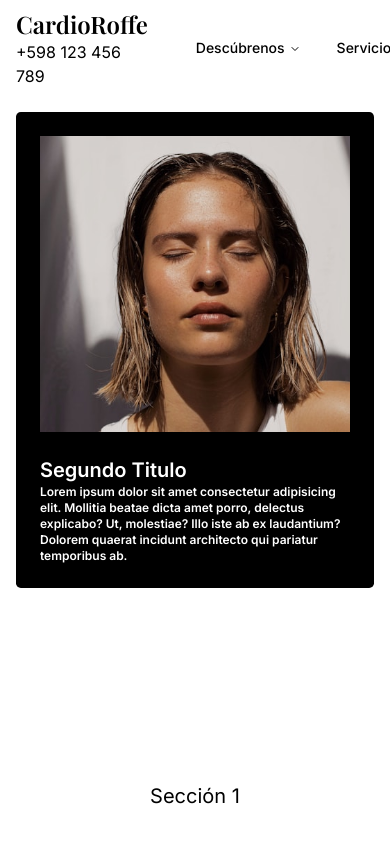
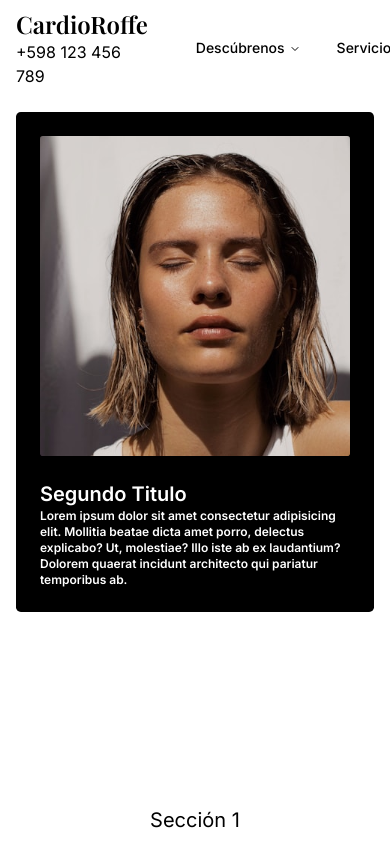
Before and after one commit to riberojuanca/cardioroffe, a Next.js app: page / in a window 390 px wide. Shown: the top 844 px of the page. Built offline with nearby package versions, Linux system fonts and the light colour scheme.

Commit message:
Carousel new corrections and change image

```diff
--- a/src/components/CarouselHeader.jsx
+++ b/src/components/CarouselHeader.jsx
@@ -64,7 +64,7 @@ const CarouselHeader = () => {
                 <Card className=" flex items-center justify-center sm:w-fit sm:h-80 sm:mt-0 bg-black  text-white shadow-none border-none">
                   <CardContent className="flex sm:flex-row flex-col justify-center gap-6 items-center text-center ">
                     <img
-                      className="sm:rounded-xl h-80 sm:h-60 pt-6 sm:pt-0 sm:mt-6 sm:w-2/5 object-cover"
+                      className="rounded-md sm:rounded-xl h-80 sm:h-60 mt-6 sm:pt-0 sm:mt-6 sm:w-2/5 object-cover"
                       src={image}
                       width={640}
                       height={640}
```
Also changed, not shown: public/prueba4.jpg.
